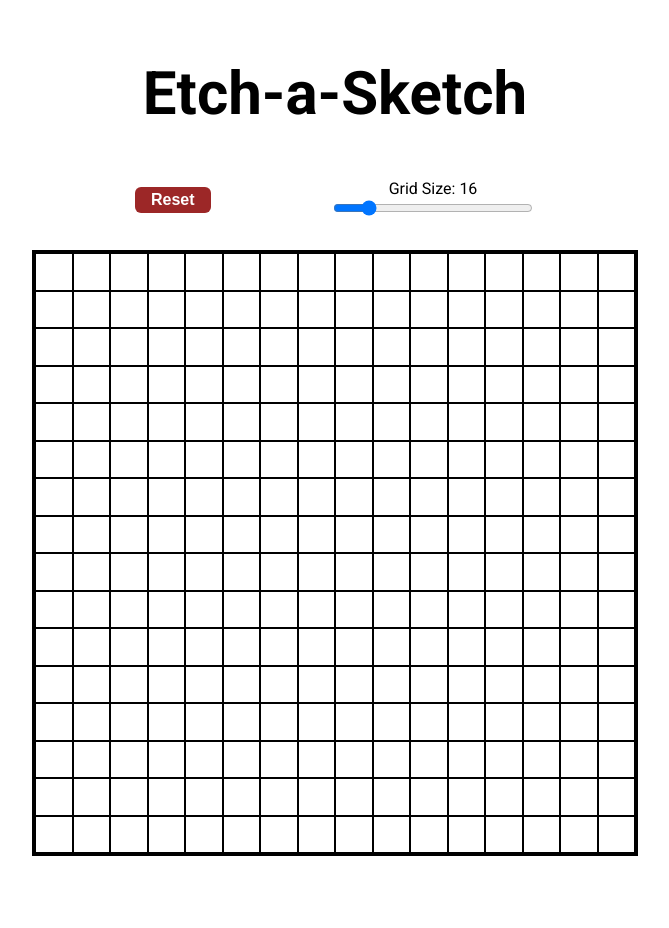
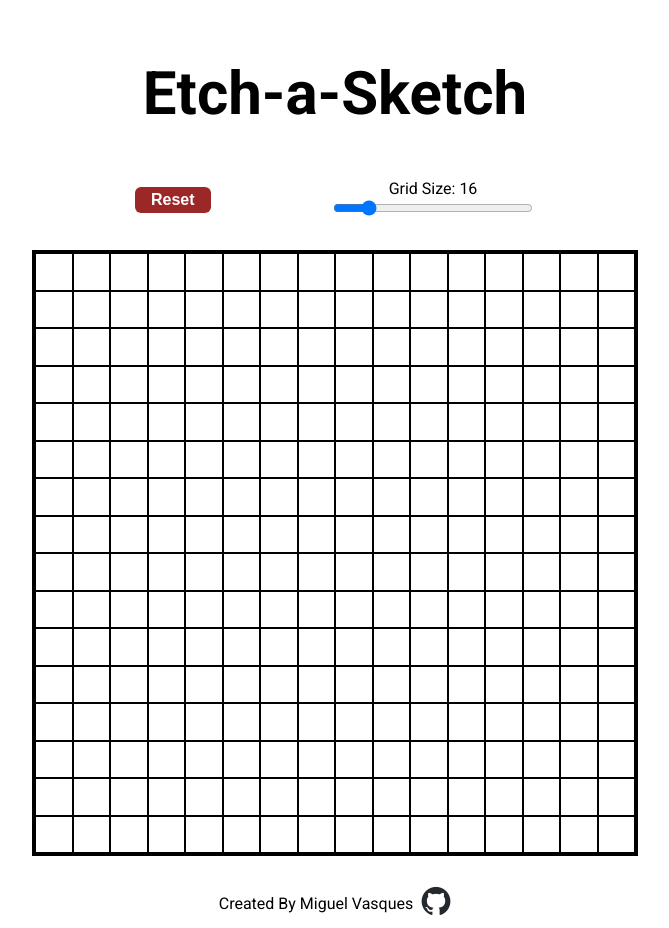
Before and after one commit to migvas/etch-a-sketch, a plain HTML site: page index.html in a window 1280 px wide. Shown: the whole page, without its empty margins (313-982 px from the left). Before the commit the page ends 864 px from the top, so only its background shows below. Drawn offline with Linux system fonts and the light colour scheme.

Commit message:
feat: Add footer
Adds footer with creator name and a link to my git hub page

```diff
--- a/index.html
+++ b/index.html
@@ -23,6 +23,10 @@
         </div>
     </div>
     <div id="grid"></div>
+    <div id="footer">
+        <div>Created By Miguel Vasques</div>
+        <a href="https://github.com/migvas" target=”_blank” ><img src="./images/github-mark.png"></a>
+    </div>
 </body>
 
 </html>
--- a/style.css
+++ b/style.css
@@ -51,3 +51,14 @@ body {
 .slider {
     width: 200px;
 }
+
+#footer {
+    margin-top: 30px;
+    display: flex;
+    align-items: center;
+    gap: 8px;
+}
+
+img {
+    width: 30px;
+}
```
Also changed, not shown: images/github-mark.png (added).
